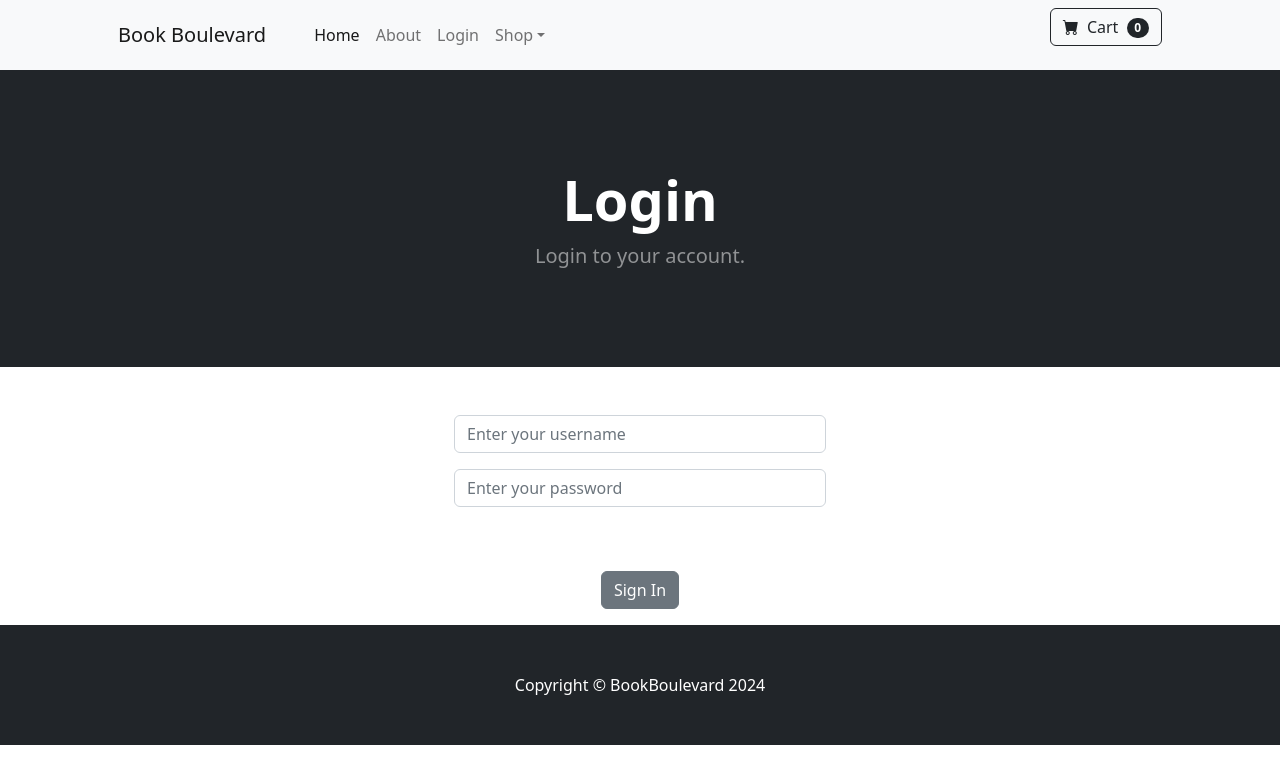
After one commit to Aleks1014/BookBoulevard, a Django app: page /login in a window 1280 px wide. The commit adds this page. Shown: the top 784 px of the page. Run offline with Django 5.2, Linux system fonts and the light colour scheme; some libraries are stand-ins or nearby versions.

Commit message:
Login/logout users functionality

```diff
--- a/store/templates/base.html
+++ b/store/templates/base.html
@@ -18,7 +18,14 @@
     <body>
         {% include 'navbar.html' %}
 
-
+        {% if messages %}
+            {% for message in messages %}
+                <div class="alert alert-warning alert-dismissible fade show" role="alert">
+                  {{ message }}
+                  <button type="button" class="btn-close" data-bs-dismiss="alert" aria-label="Close"></button>
+                </div>
+            {% endfor%}
+        {% endif %}
         {% block content %}
         {% endblock %}
 
--- /dev/null
+++ b/store/templates/login.html
@@ -0,0 +1,32 @@
+{% extends 'base.html' %}
+{% block content%}
+     <header class="bg-dark py-5">
+                <div class="container px-4 px-lg-5 my-5">
+                    <div class="text-center text-white">
+                        <h1 class="display-4 fw-bolder">Login</h1>
+                        <p class="lead fw-normal text-white-50 mb-0">Login to your account.</p>
+                    </div>
+                </div>
+     </header>
+
+<br/><br/>
+<div class="container">
+<!--         <div class="row">-->
+             <center>
+                <div class="col-4">
+                   <form method="POST" action="{% url 'login' %}">
+                       {% csrf_token %}
+                      <div class="mb-3">
+                        <input type="text" class="form-control" name="username" placeholder="Enter your username">
+                      </div>
+                      <div class="mb-3">
+                        <input type="password" class="form-control" name="password" placeholder="Enter your password">
+                      </div>
+                       <br/><br/>
+                      <button type="submit" class="btn btn-secondary">Sign In</button>
+                    </form>
+                </div>
+             </center>
+<!--         </div>-->
+</div>
+{% endblock %}
--- a/store/templates/navbar.html
+++ b/store/templates/navbar.html
@@ -6,6 +6,12 @@
                     <ul class="navbar-nav me-auto mb-2 mb-lg-0 ms-lg-4">
                         <li class="nav-item"><a class="nav-link active" aria-current="page" href="{% url 'home' %}">Home</a></li>
                         <li class="nav-item"><a class="nav-link" href="{% url 'about' %}">About</a></li>
+                        {% if user.is_authenticated %}
+                        <li class="nav-item"><a class="nav-link" href="{% url 'logout' %}">Logout</a></li>
+                        {% else %}
+                        <li class="nav-item"><a class="nav-link" href="{% url 'login' %}">Login</a></li>
+                        {% endif %}
+
                         <li class="nav-item dropdown">
                             <a class="nav-link dropdown-toggle" id="navbarDropdown" href="#" role="button" data-bs-toggle="dropdown" aria-expanded="false">Shop</a>
                             <ul class="dropdown-menu" aria-labelledby="navbarDropdown">
--- a/store/urls.py
+++ b/store/urls.py
@@ -3,5 +3,7 @@ from . import views
 
 urlpatterns = [
     path('', views.home, name='home'),
-    path('about/', views.about, name='about')
+    path('about/', views.about, name='about'),
+    path('login', views.login_user, name='login'),
+    path('logout/', views.logout_user, name='logout'),
 ]
--- a/store/views.py
+++ b/store/views.py
@@ -1,10 +1,36 @@
-from django.shortcuts import render
+from django.shortcuts import render, redirect
 from .models import Product
+from django.contrib.auth import authenticate, login, logout
+from django.contrib import messages
+
 
 # Create your views here.
 def home(request):
     products = Product.objects.all()[:4]
     return render(request,'home.html', {'products': products})
 
+
 def about(request):
     return render(request, 'about.html', {})
+
+
+def login_user(request):
+    if request.method == 'POST':
+        username = request.POST['username']
+        password = request.POST['password']
+        user = authenticate(request, username=username, password=password)
+        if user is not None:
+            login(request, user)
+            messages.success(request, 'You have been logged in.')
+            return redirect('home')
+        else:
+            messages.error(request, 'There was an error. Please try again.')
+            return redirect('login')
+    else:
+        return render(request, 'login.html', {})
+
+
+def logout_user(request):
+    logout(request)
+    messages.success(request, 'Successfully logout.')
+    return redirect('home')
```
